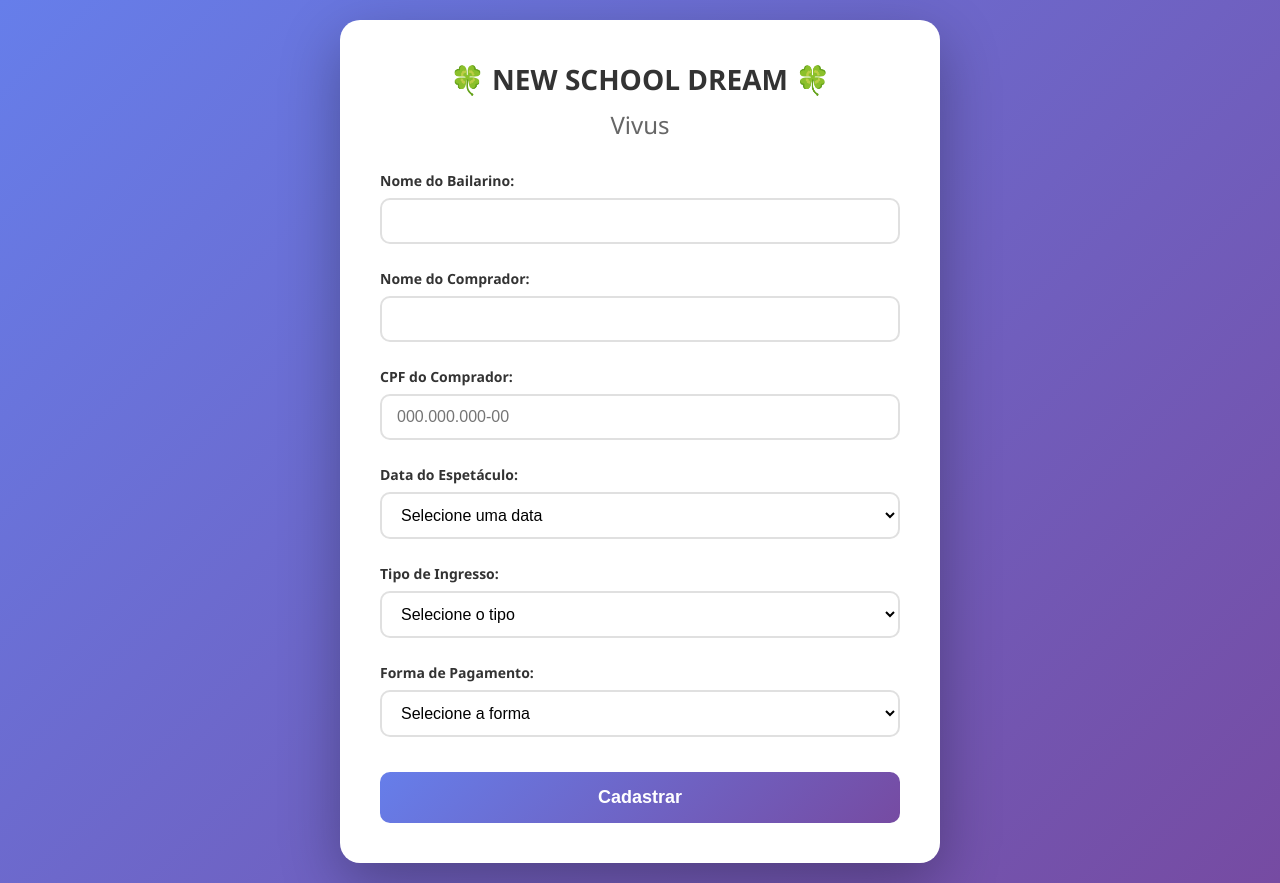
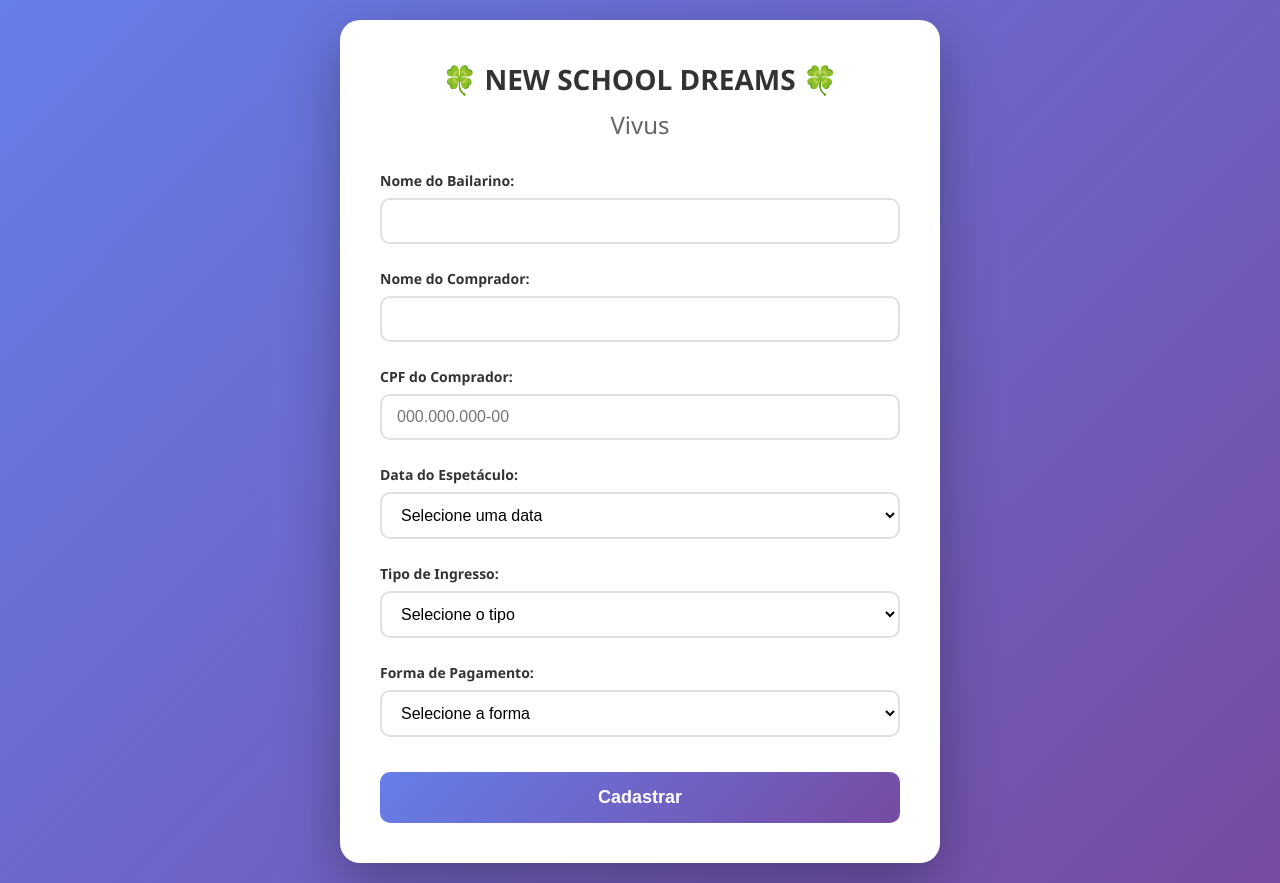
Before and after one commit to devpedroschuster/ingresso-vivus, a plain HTML site: page index.html in a window 1280 px wide. Drawn offline with Linux system fonts and the light colour scheme; a script that the page names is missing.

Commit message:
Update heading from 'DREAM' to 'DREAMS'

```diff
--- a/index.html
+++ b/index.html
@@ -10,7 +10,7 @@
 </head>
 <body>
     <div class="container">
-        <h1>🍀 NEW SCHOOL DREAM 🍀</h1>
+        <h1>🍀 NEW SCHOOL DREAMS 🍀</h1>
         <p class="subtitle">Vivus</p>
 
         <form id="ticketForm">
```
